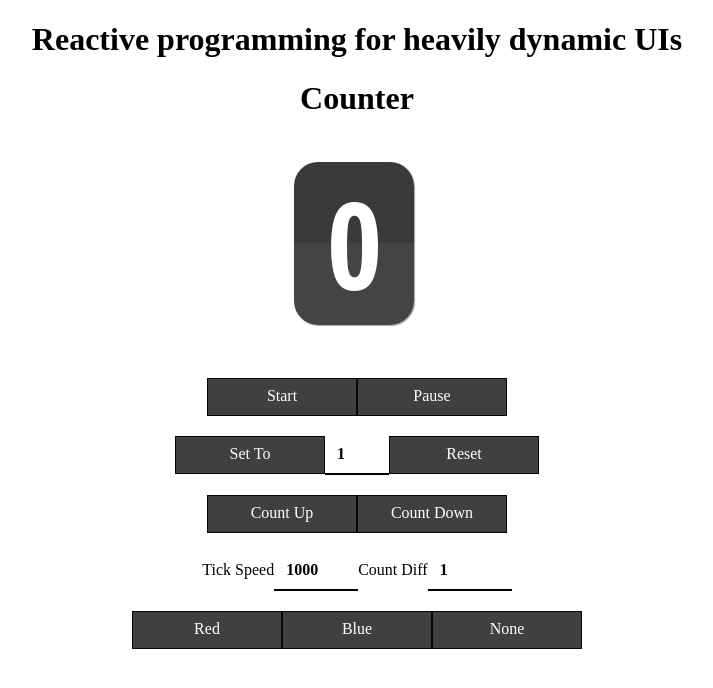
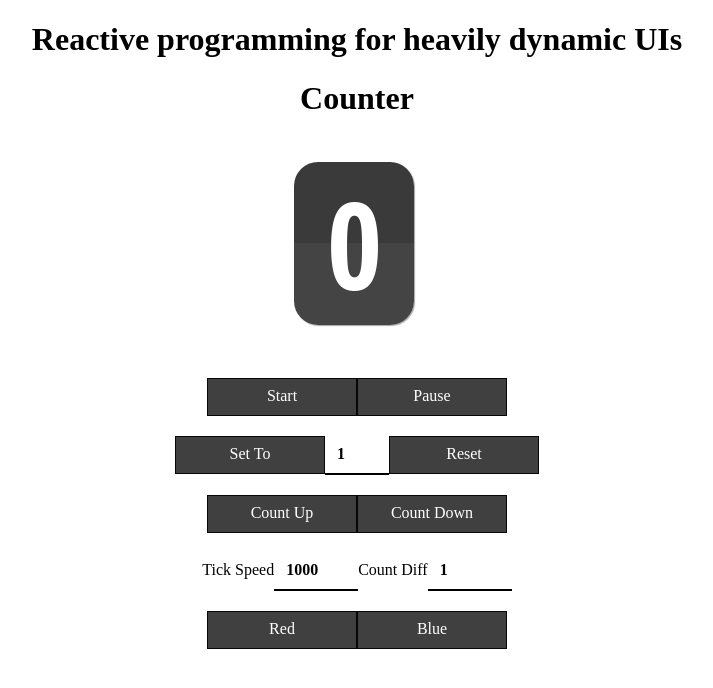
Before and after one commit to phucnguyen81/reactive-counter-control, an Angular app: page / in a window 1280 px wide. Shown: the top 688 px of the page, without its empty margins (283-996 px from the left). Built offline with nearby package versions, Linux system fonts and the light colour scheme.

Commit message:
Clean up a bit

```diff
--- a/src/app/counter/counter.component.html
+++ b/src/app/counter/counter.component.html
@@ -44,6 +44,5 @@
 
 <button type="button" (click)="setColor('red')">Red</button>
 <button type="button" (click)="setColor('blue')">Blue</button>
-<button type="button" (click)="setColor('')">None</button>
 
 <ng-container>
--- a/src/app/counter/counter.reducer.ts
+++ b/src/app/counter/counter.reducer.ts
@@ -36,7 +36,9 @@ export function reduceState(state: State, event: Input): State {
     return {...state, step: event.countDiff};
   }
   if (event.color !== undefined) {
-    return {...state, color: event.color};
+    return {...state,
+      color: (event.color === state.color) ? '' : event.color
+    };
   }
   return state;
 }
```
Also changed, not shown: 1 other file (tests, documents, lock files or other folders).
